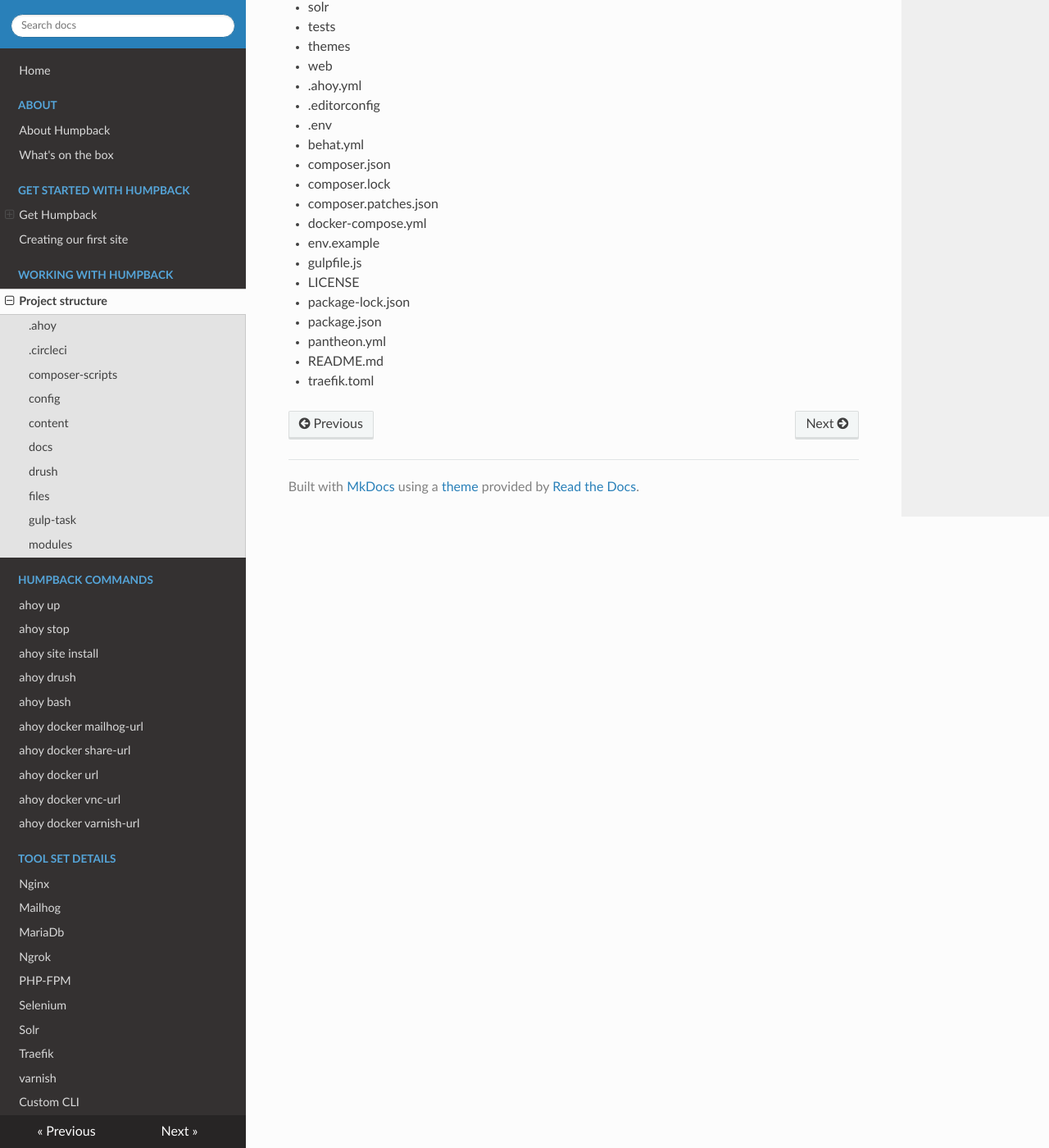
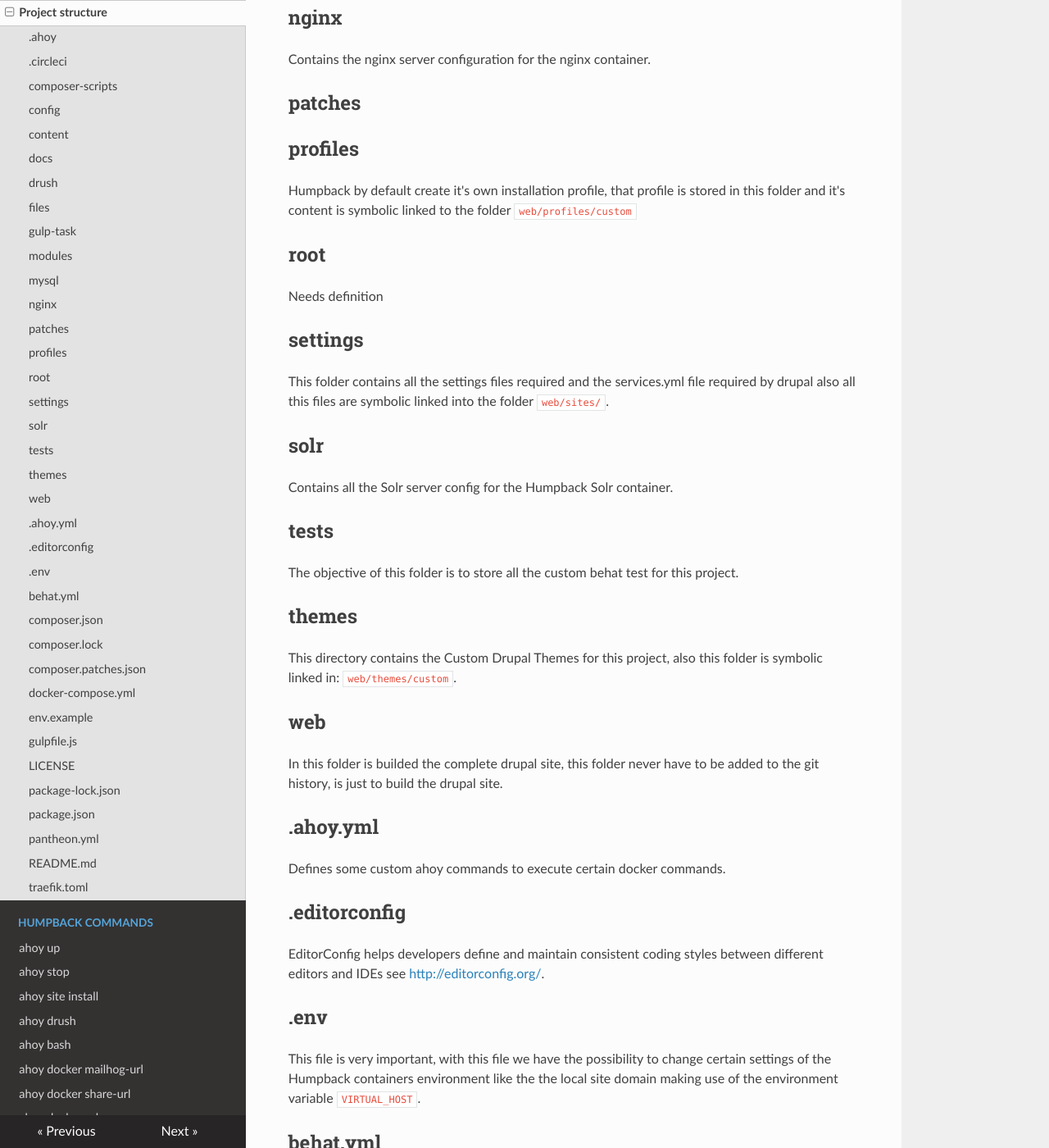
Before and after one commit to humpbackdev/humpback-docs, an MkDocs documentation site: the page built from docs/working-with-humpback/project-structure.md, in a window 1280 px wide and 1400 px high, scrolled down 1493 px. Shown: the whole window at 82% size. Built offline with MkDocs 1.6.1, drawn with Linux system fonts in a browser that asks for light colours; nearby versions of some CDN libraries; some of the changed text lies outside the part shown.

Commit message:
Added documentation about the project folder structure

```diff
--- a/docs/working-with-humpback/project-structure.md
+++ b/docs/working-with-humpback/project-structure.md
@@ -15,6 +15,7 @@ Contains custom composer scripts for your project, like the one in charge of the
 In this folder is stored all the drupal configuration files.
 
 ## content
+Needs definition
 
 ## docs
 The objective of this folder is to store all the custom documentation of your project.
@@ -31,29 +32,71 @@ This folder contains all our custom gulp task defined for the project. Also you
 ## modules
 This folder will contain all the custom modules developed your custom project. The Folder  `web/modules/custom` is a symbolic link of the folder `custom` that's is inside of this folder.
 
-- mysql
-- nginx
-- patches
-- profiles
-- root
-- settings
-- solr
-- tests
-- themes
-- web
-- .ahoy.yml
-- .editorconfig
-- .env
-- behat.yml
-- composer.json
-- composer.lock
-- composer.patches.json
-- docker-compose.yml
-- env.example
-- gulpfile.js
-- LICENSE
-- package-lock.json
-- package.json
-- pantheon.yml
-- README.md
-- traefik.toml
+## mysql
+This folder contains the MYSQL configuration file (my.cnf) for the MYSQL container.
+
+## nginx
+Contains the nginx server configuration for the nginx container.
+
+## patches
+
+## profiles
+Humpback by default create it's own installation profile, that profile is stored in this folder and it's content is symbolic linked to the folder `web/profiles/custom`
+
+## root
+Needs definition
+
+## settings
+This folder contains all the settings files required and the services.yml file required by drupal also all this files are symbolic linked into the folder `web/sites/`.
+
+## solr
+Contains all the Solr server config for the Humpback Solr container.
+
+## tests
+The objective of this folder is to store all the custom behat test for this project.
+
+## themes
+This directory contains the Custom Drupal Themes for this project, also this folder is symbolic linked in: `web/themes/custom`.
+
+## web
+In this folder is builded the complete drupal site, this folder never have to be added to the git history, is just to build the drupal site.
+
+## .ahoy.yml
+Defines some custom ahoy commands to execute certain docker commands.
+
+## .editorconfig
+EditorConfig helps developers define and maintain consistent coding styles between different editors and IDEs see [http://editorconfig.org/](http://editorconfig.org/).
+
+## .env
+This file is very important, with this file we have the possibility to change certain settings of the Humpback containers environment like the the local site domain making use of the environment variable `VIRTUAL_HOST`.
+
+## behat.yml
+This file provides all the behat testing framework configuration for our environment.
+
+## composer.json
+
+## composer.lock
+
+## composer.patches.json
+
+## docker-compose.yml
+
+## env.example
+
+## gulpfile.js
+Gulp configuration file for our project.
+
+## LICENSE
+The License file for our project.
+
+## package-lock.json
+
+## package.json
+
+## pantheon.yml
+This provides the possibility to set advanced configuration to your pantheon environments, for more information look at this link: [pantheon.yml usage](https://pantheon.io/docs/pantheon-yml/)
+
+## README.md
+The readme file for your project.
+
+## traefik.toml
```
